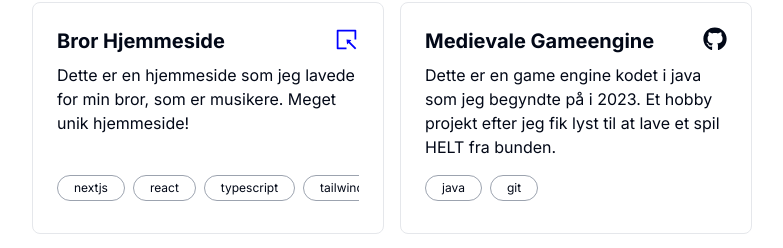
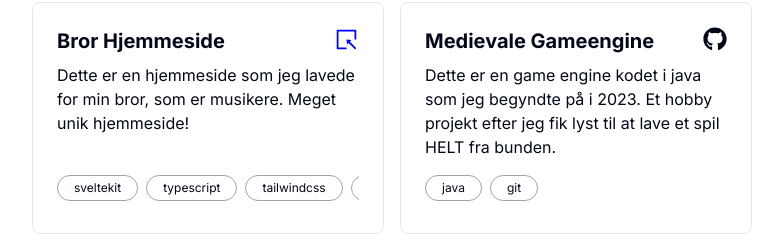
Before and after one commit to gustaavik/portfolio2, a Next.js app: page / in a window 1280 px wide. Shown: the part 2682-2930 px from the top of the page, without its empty margins (248-1031 px from the left). Built offline with nearby package versions, Linux system fonts and the light colour scheme.

Commit message:
Update project details for Bror Hjemmeside, changing tags to SvelteKit and updating the link to johansplace.eu

```diff
--- a/app/page.tsx
+++ b/app/page.tsx
@@ -125,8 +125,8 @@ const PROJECTS: ProjectElement[] = [
     title: "Bror Hjemmeside",
     description:
       "Dette er en hjemmeside som jeg lavede for min bror, som er musikere. Meget unik hjemmeside!",
-    tags: ["nextjs", "react", "typescript", "tailwindcss", "git"],
-    link: "https://jkhaavik.vercel.app/",
+    tags: ["sveltekit", "typescript", "tailwindcss", "git"],
+    link: "https://johansplace.eu/",
     year: "2024",
   },
   {
```
